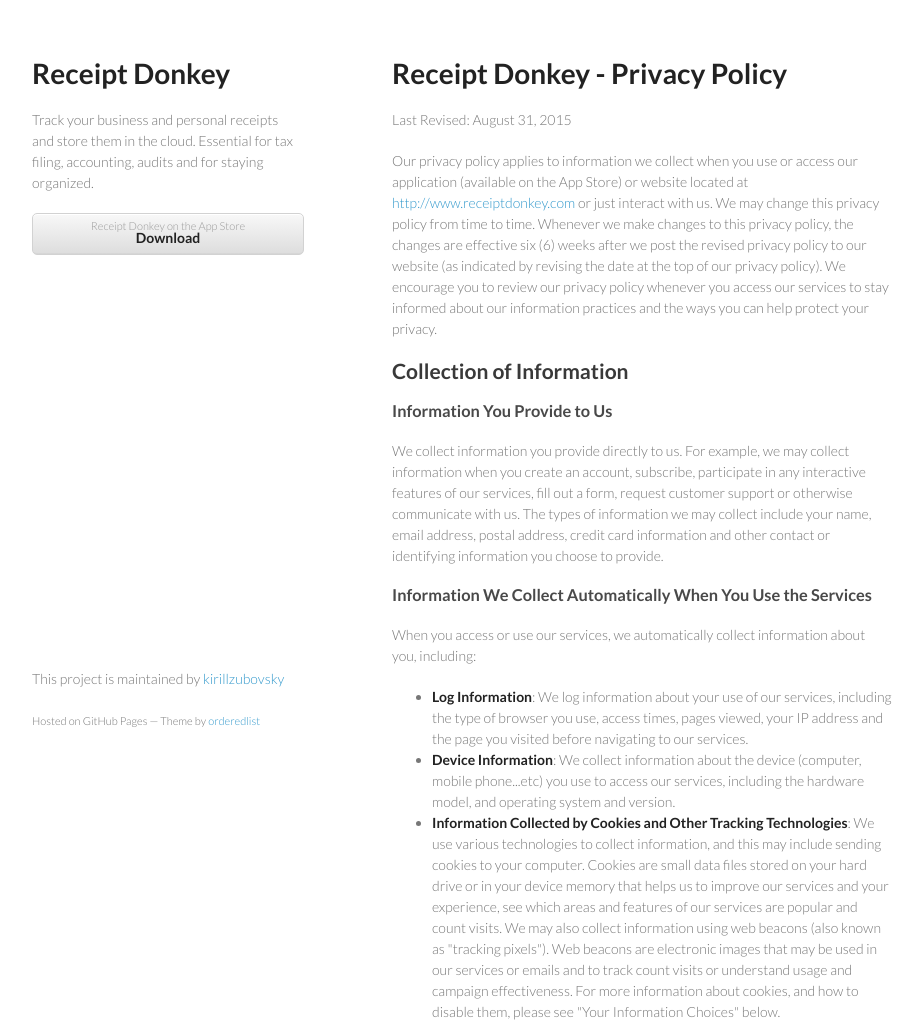
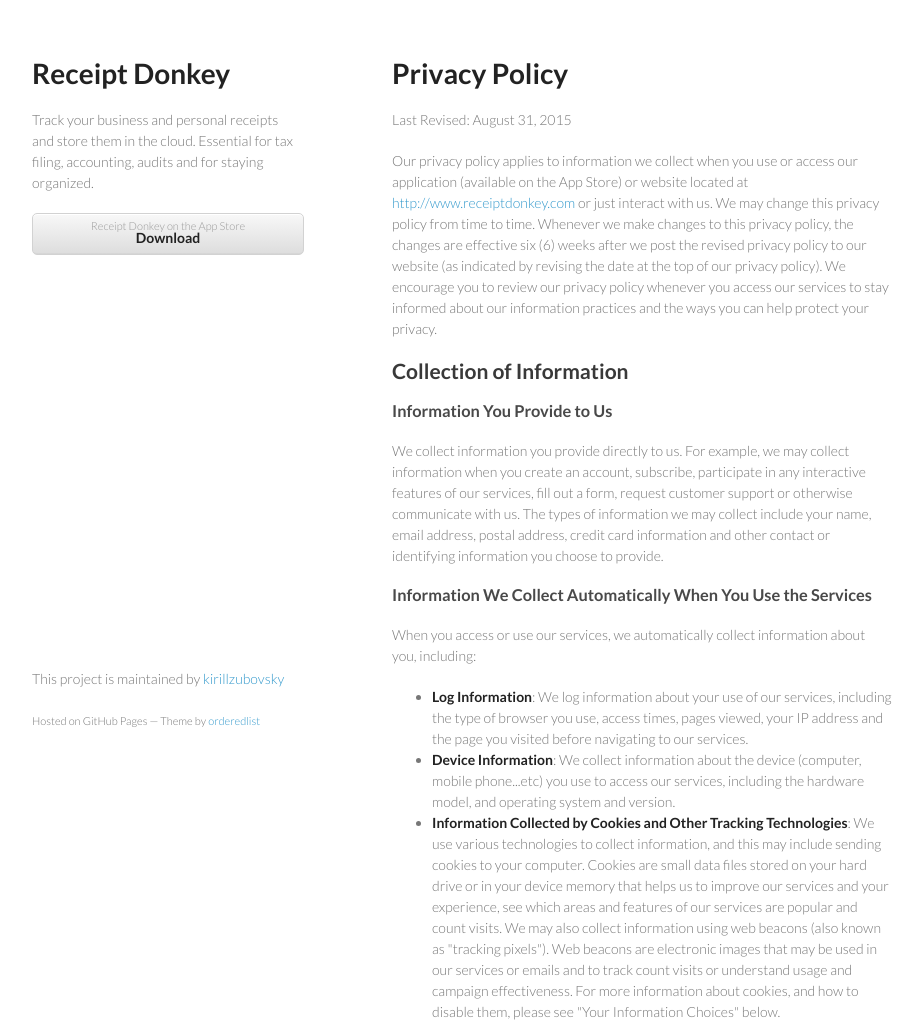
Before and after one commit to kirillzubovsky/receipt-donkey-web, a plain HTML site: page index.html in a window 1280 px wide. Shown: the top 1025 px of the page, without its empty margins (178-1100 px from the left). Drawn offline with Linux system fonts and the light colour scheme.

Commit message:
Updated app store url

```diff
--- a/index.html
+++ b/index.html
@@ -18,12 +18,12 @@
         <h1>Receipt Donkey</h1>
         <p>Track your business and personal receipts and store them in the cloud. Essential for tax filing, accounting, audits and for staying organized.</p>
 
-<!--p class="view"><a href="https://itunes.apple.com/app/1033314636">View the app on AppStore <small>https://itunes.apple.com/app/1033314636</small></a></p-->
+<!--p class="view"><a href="https://itunes.apple.com/app/id1033314636">View the app on AppStore <small>https://itunes.apple.com/app/1033314636</small></a></p-->
 <ul> <a href="https://itunes.apple.com/app/1033314636">Receipt Donkey on the App Store<strong>Download</strong></a> </ul>
       </header>
       <section>
         <h1>
-<a id="receipt-donkey---privacy-policy" class="anchor" href="#receipt-donkey---privacy-policy" aria-hidden="true"><span class="octicon octicon-link"></span></a>Receipt Donkey - Privacy Policy</h1>
+<a id="receipt-donkey---privacy-policy" class="anchor" href="#receipt-donkey---privacy-policy" aria-hidden="true"><span class="octicon octicon-link"></span></a>Privacy Policy</h1>
 
 <p>Last Revised: August 31, 2015</p>
 
```
